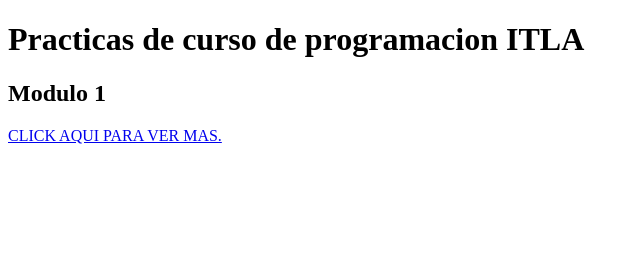
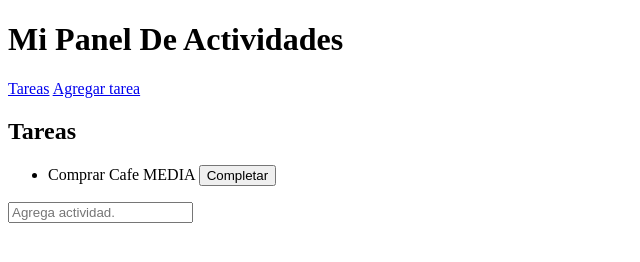
Before and after one commit to DarwinML2/panel-actividades, a plain HTML site: page index.html in a window 1280 px wide. Shown: the whole page, without its empty margins (0-640 px from the left). Drawn offline with Linux system fonts and the light colour scheme.

Commit message:
creacion del esqueleto del panel sin css

```diff
--- a/index.html
+++ b/index.html
@@ -10,12 +10,31 @@
 </head>
 
 <body>
-    <h1>Practicas de curso de programacion ITLA</h1>
-    <section>
-        <h2>Modulo 1</h2>
-        <a href="modulo1.html">CLICK AQUI PARA VER MAS.</a>
+    <header>
+        <h1>Mi Panel De Actividades</h1>
+        <nav>
+            <a href="#tareas">Tareas</a>
+            <a href="#AgregarTarea">Agregar tarea</a>
+        </nav>
+    </header>
+    <main>
+        <section id="tareas">
+            <h2>Tareas</h2>
+            <ul>
+                <li>
+                    Comprar Cafe
+                    <label for="prioridad">MEDIA</label>
+                    <button>Completar</button>
+                </li>
+            </ul>
+        </section>
+        <section id="AgregarTarea">
+            <form action="submit">
+                <input type="text" placeholder="Agrega actividad.">
+            </form>
+        </section>
 
-    </section>
+    </main>
 
 </body>
 
```
